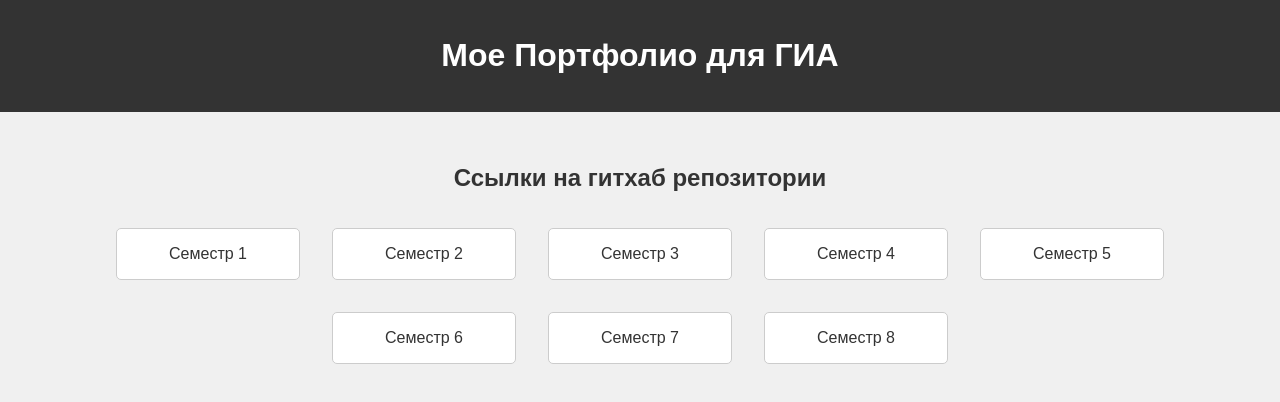
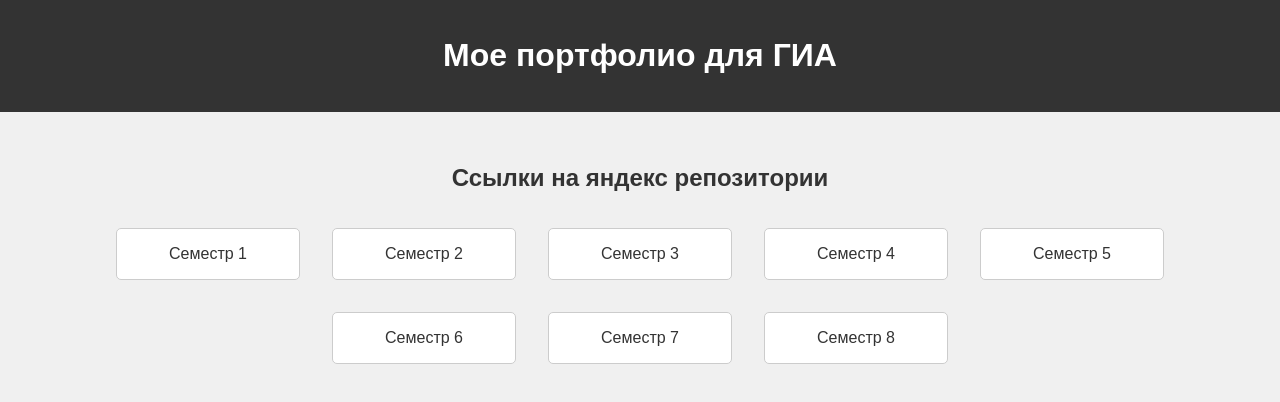
Before and after one commit to Cowuu/Cowuu.github.io, a plain HTML site: page index.html in a window 1280 px wide. Drawn offline with Linux system fonts and the light colour scheme.

Commit message:
Update index.html

```diff
--- a/index.html
+++ b/index.html
@@ -8,12 +8,12 @@
 </head>
 <body>
     <header>
-        <h1>Мое Портфолио для  ГИА</h1>
+        <h1>Мое портфолио для  ГИА</h1>
     </header>
 
     <main>
         <section id="projects">
-            <h2>Ссылки на гитхаб репозитории</h2>
+            <h2>Ссылки на яндекс репозитории</h2>
             <ul>
                 <li><a href="https://disk.yandex.ru/d/K2GnaYuLPdwUFw" target="_blank">Семестр 1</a></li>
                 <li><a href="https://disk.yandex.ru/d/Lw9H6QOziWD0Wg" target="_blank">Семестр 2</a></li>
```
